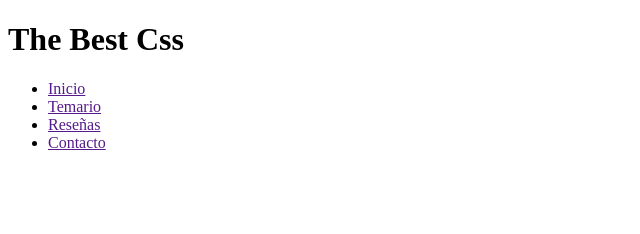
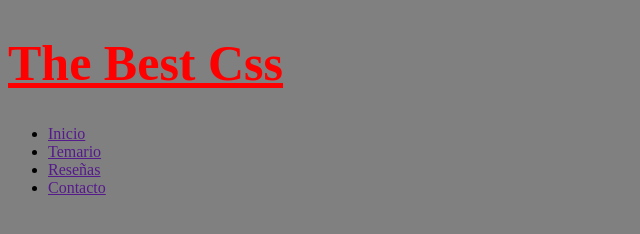
Before and after one commit to TakamuraGo/TheBestCss, a plain HTML site: page aprendiendo-css/index.html in a window 1280 px wide. Shown: the whole page, without its empty margins (0-640 px from the left). Drawn offline with Linux system fonts and the light colour scheme.

Commit message:
Tres formas de agregar estilos

```diff
--- a/aprendiendo-css/index.html
+++ b/aprendiendo-css/index.html
@@ -4,10 +4,21 @@
     <meta charset="UTF-8">
     <meta http-equiv="X-UA-Compatible" content="IE=edge">
     <meta name="viewport" content="width=device-width, initial-scale=1.0">
+    <!-- 3RA forma de agregar estilos y la correcta -->
+    <link rel="stylesheet" type="text/css" href="styles.css"/>
     <title>Document</title>
+    <!-- 2DA forma de agregar estilos -->
+    <style>
+        h1{
+            color: red;
+            font-size: 50px;
+            text-decoration: underline;
+        }
+    </style>
 </head>
 <body>
-    <h1>The Best Css</h1>
+    <!-- 1RA forma de agregar estilos -->
+    <h1 style="color: red; font-size: 50px;">The Best Css</h1>
     <ul>
         <li><a href="">Inicio</a></li>
         <li><a href="">Temario</a></li>
--- /dev/null
+++ b/aprendiendo-css/styles.css
@@ -0,0 +1,8 @@
+body{
+    background: gray;
+}
+h1{
+    color: red;
+    font-size: 50px;
+    text-decoration: underline;
+}
```
